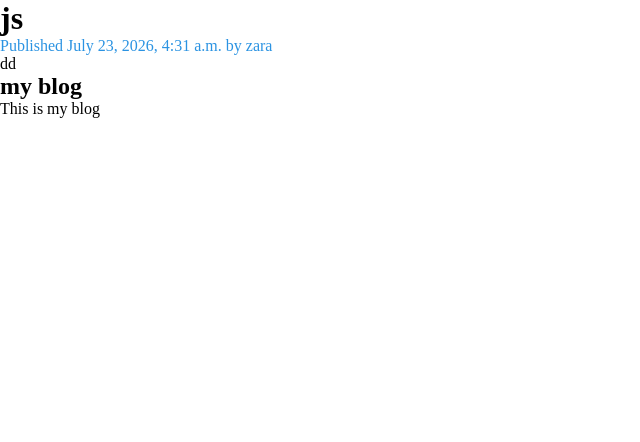
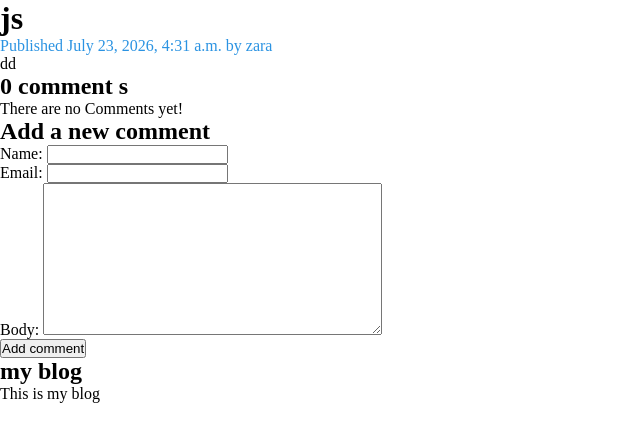
Before and after one commit to zarrush/django-blog, a Django app: a page that uses blog/templates/blog/post/detail.html in a window 1280 px wide. Shown: the top 442 px of the page, without its empty margins (0-640 px from the left). Run offline with Django 5.2, Linux system fonts and the light colour scheme; data comes from the database, SQL or seed files in the repository; both versions use the stored data as it was after the commit.

Commit message:
feat(comments): implement blog comment system

```diff
--- a/blog/forms.py
+++ b/blog/forms.py
@@ -2,5 +2,6 @@ from django.forms import ModelForm
 from .models import Comment
 
 class CommentForm(ModelForm):
-    model= Comment
-    fields = ['name', 'email', 'body']
+    class Meta:
+        model= Comment
+        fields = ['name', 'email', 'body']
--- a/blog/templates/blog/post/detail.html
+++ b/blog/templates/blog/post/detail.html
@@ -9,4 +9,21 @@
         Published {{post.publish}} by {{post.author}}
     </p>
     {{ post.body|linebreaks }} {# نمایش متن کامل پست با حفظ شکست خطوط #}
+    {% with comments.count as total_comments %}
+        <h2>
+            {{ total_comments }} comment {{ total_comments|pluralize }}
+        </h2>
+    {% endwith %}
+    {% for comment in comments %}
+        <div class="comment">
+            <p class="info">
+                Comment {{ forloop.counter }} by {{ comment.name }}
+                {{ comment.created }}
+            </p>
+            {{ comment.body|linebreaks }}
+        </div>
+        {% empty %}
+            <p> There are no Comments yet! </p>
+        {% endfor %}
+    {% include 'blog/post/include/comment_form.html' %}
 {% endblock %}
--- /dev/null
+++ b/blog/templates/blog/post/include/comment_form.html
@@ -0,0 +1,6 @@
+<h2>Add a new comment</h2>
+<form action="{% url 'blog:post_comment' post.id %}" method="post">
+    {{ form.as_p }}
+    {% csrf_token %}
+    <p><input type="submit" value="Add comment"/></p>
+</form>
--- a/blog/urls.py
+++ b/blog/urls.py
@@ -7,5 +7,6 @@ urlpatterns = [
     path('', PostListView.as_view(), name='post_list'),  # صفحه اصلی وبلاگ(نمایش لیست پست ها)
     path('<int:year>/<int:month>/<int:day>/<slug:post>/',
             post_detail,
-            name='post_detail')
+            name='post_detail'),
+    path('<int:post_id>', post_comment, name='post_comment'),
 ]
--- a/blog/views.py
+++ b/blog/views.py
@@ -2,6 +2,8 @@ from django.shortcuts import render,get_object_or_404
 from .models import Post
 from django.core.paginator import Paginator, EmptyPage, PageNotAnInteger
 from django.views.generic import ListView
+from .forms import CommentForm
+from django.views.decorators.http import require_POST
 # نمایش لیست تمام پست‌های منتشرشده
 def post_list(request):
     post_list = Post.published.all() # دریافت فقط پست‌هایی که وضعیت آن‌ها Published است
@@ -27,11 +29,34 @@ def post_detail(request, year, month, day, post):
                                 publish__month= month,
                                 publish__day= day
                             )
+    comments = post.comments.filter(active=True)
+    form = CommentForm()
     return render(request, # ارسال اطلاعات پست به قالب جزئیات
                     'blog/post/detail.html',
-                    {'post': post})
+                    {'post': post,
+                    'comments': comments,
+                    'form': form})
 class PostListView(ListView):
     queryset = Post.published.all()
     context_object_name = 'posts'
     paginate_by = 3
     template_name = 'blog/post/list.html'
+
+@require_POST
+def post_comment(request, post_id):
+    post = get_object_or_404(Post,
+                                id=post_id,
+                                status=Post.Status.PUBLISHED)
+    comment=None
+    form = CommentForm(data=request.POST)
+    if form.is_valid():
+        comment = form.save(commit=False)
+        comment.post = post
+        comment.save()
+        return render(request,
+                        'blog/post/comment.html',
+                        {
+                            'post':post,
+                            'form':form,
+                            'comment':comment
+                        })
```
Also changed, not shown: blog/templates/blog/post/comment.html (added, +10 -0 lines), db.sqlite3.
